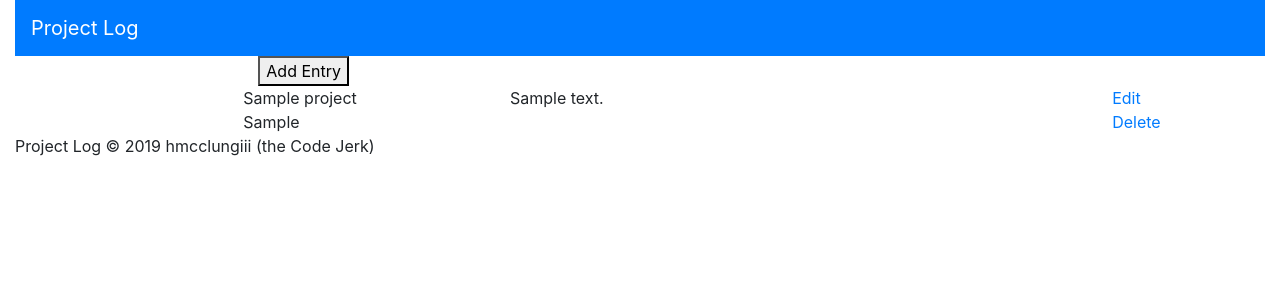
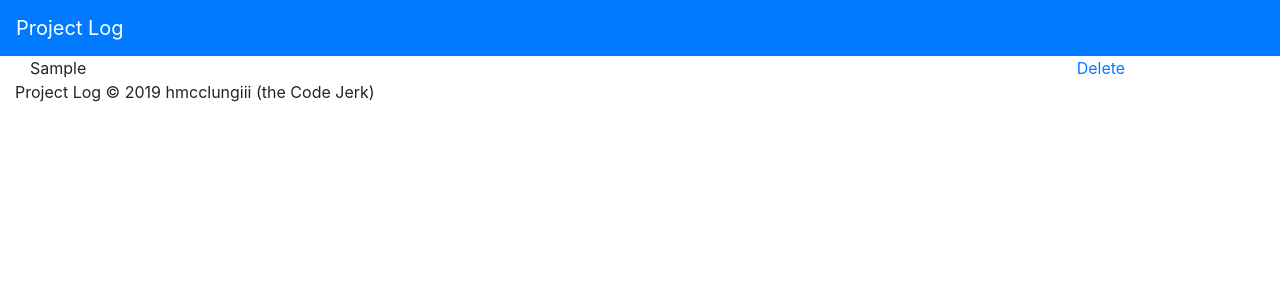
Before and after one commit to theCodeJerk/project-log, a Django app: template templates/pages/index.html in a window 1280 px wide. Shown: the top 300 px of the page. Run offline with Django 3.2, Linux system fonts and the light colour scheme; the template is opened without the code that fills it: most values are stand-ins (such as "Sample title", 1, 10 or a date in 2020); some libraries are stand-ins or nearby versions.

Commit message:
Made header nav bar fixed so that it is always visible when scrolling.

```diff
--- a/Log/views.py
+++ b/Log/views.py
@@ -22,7 +22,6 @@
                'title': 'Project Log',
                'logentries': LogEntry.objects.filter(user=request.user).all(),
                'user': request.user,
-               'hide_sidepanel': True,
                }
     return render(request, 'pages/index.html', context)
 
--- a/templates/base/html-base.html
+++ b/templates/base/html-base.html
@@ -67,6 +67,7 @@
             {% endblock %}
             {% block jquery %}
                 <script type="text/javascript" src="{% static 'plugins/js/jquery.min.js' %}"></script>
+
             {% endblock %}
             {% block extra-head %}{% endblock %}
         </head>
--- a/templates/base/page-base.html
+++ b/templates/base/page-base.html
@@ -28,32 +28,35 @@
                 {% endblock %}
             </div>
         </div>
+
+        <div class="row body-row">
+            <div class="container-fluid">
+                <div class="row">
+                    <div class="col-sm-12">
                         {% block messages %}
                             {% if messages %}
+                                <div id="messages-block">
                                     {% for message in messages %}
                                         <div class="alert alert-{{ message.tags }}">  <!-- singular -->
                                             <a class="close" data-dismiss="alert">×</a>
                                             {{ message|safe }}
                                         </div>
                                     {% endfor %}
+                                </div>
                             {% endif %}
                         {% endblock %}
-        <div class="row body-row">
-        {% if not user.is_authenticated and not hide_sidepanel %}
-            <div class="col-sm-2 sidepanel">
-                {% block sidepanel %}
-                    {% include 'partials/sidepanel.html' %}
-                {% endblock %}
                     </div>
-            <div class="col-sm-10">
-        {% else %}
+                </div>
+                <div class="row">
                     <div class="col-sm-12">
-        {% endif %}
-                <div class="container-fluid">
+                        <div id="page-block" class="container-fluid">
                             {% block page %}{% endblock %}
                         </div>
                     </div>
                 </div>
+            </div>
+        </div>
+
         <div class="row footer-row">
             <div class="col-sm-12">
                 {% block footer %}
@@ -61,5 +64,6 @@
                 {% endblock %}
             </div>
         </div>
+
     </div>
 {% endblock %}
--- a/templates/partials/header.html
+++ b/templates/partials/header.html
@@ -1,4 +1,5 @@
-<nav class="navbar navbar-expand-lg navbar-dark bg-primary">
+<nav class="navbar navbar-expand-sm navbar-dark bg-primary fixed-top">
+
   <a class="navbar-brand" href="#">Project Log</a>
     {% if user.is_authenticated %}
       <button class="navbar-toggler" type="button" data-toggle="collapse" data-target="#navbarText" aria-controls="navbarText" aria-expanded="false" aria-label="Toggle navigation">
@@ -39,4 +40,5 @@
 
   </div>
     {% endif %}
+
 </nav>
--- a/templates/partials/sidepanel.html
+++ b/templates/partials/sidepanel.html
@@ -1,9 +1,47 @@
-<div class="sidebar">
-    <nav class="sidebar-nav">
-        <ul class="nav">
+<nav id="sidebar">
+        <div class="sidebar-header">
+            <h3>Bootstrap Sidebar</h3>
+        </div>
 
+        <ul class="list-unstyled components">
+            <p>Dummy Heading</p>
+            <li class="active">
+                <a href="#homeSubmenu" data-toggle="collapse" aria-expanded="false" class="dropdown-toggle">Home</a>
+                <ul class="collapse list-unstyled" id="homeSubmenu">
+                    <li>
+                        <a href="#">Home 1</a>
+                    </li>
+                    <li>
+                        <a href="#">Home 2</a>
+                    </li>
+                    <li>
+                        <a href="#">Home 3</a>
+                    </li>
+                </ul>
+            </li>
+            <li>
+                <a href="#">About</a>
+            </li>
+            <li>
+                <a href="#pageSubmenu" data-toggle="collapse" aria-expanded="false" class="dropdown-toggle">Pages</a>
+                <ul class="collapse list-unstyled" id="pageSubmenu">
+                    <li>
+                        <a href="#">Page 1</a>
+                    </li>
+                    <li>
+                        <a href="#">Page 2</a>
+                    </li>
+                    <li>
+                        <a href="#">Page 3</a>
+                    </li>
+                </ul>
+            </li>
+            <li>
+                <a href="#">Portfolio</a>
+            </li>
+            <li>
+                <a href="#">Contact</a>
+            </li>
+        </ul>
 
-
-        </ul>
     </nav>
-</div>
```
Also changed, not shown: 1 other file. Lines whose indentation alone changed are shown as unchanged.
